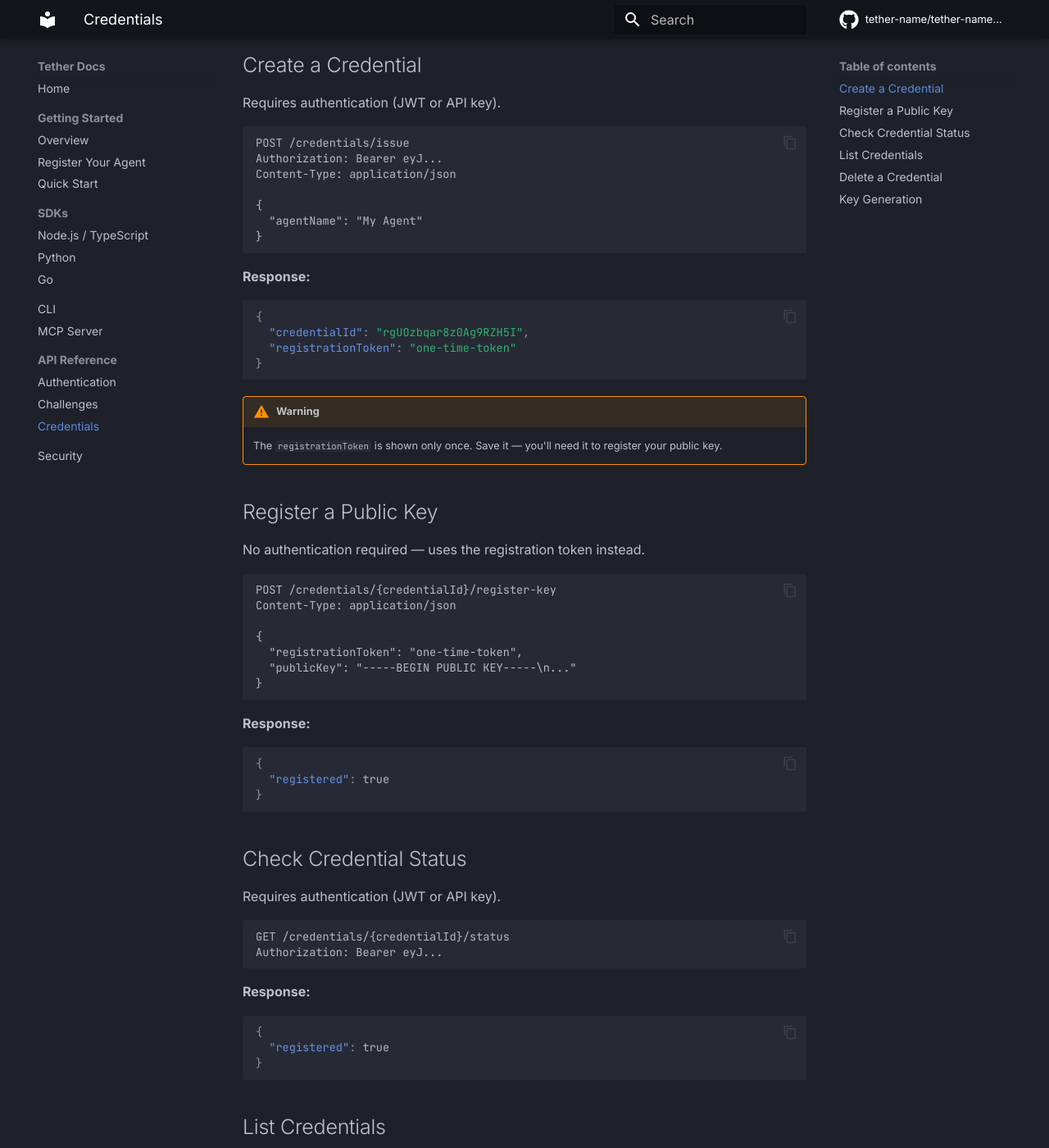
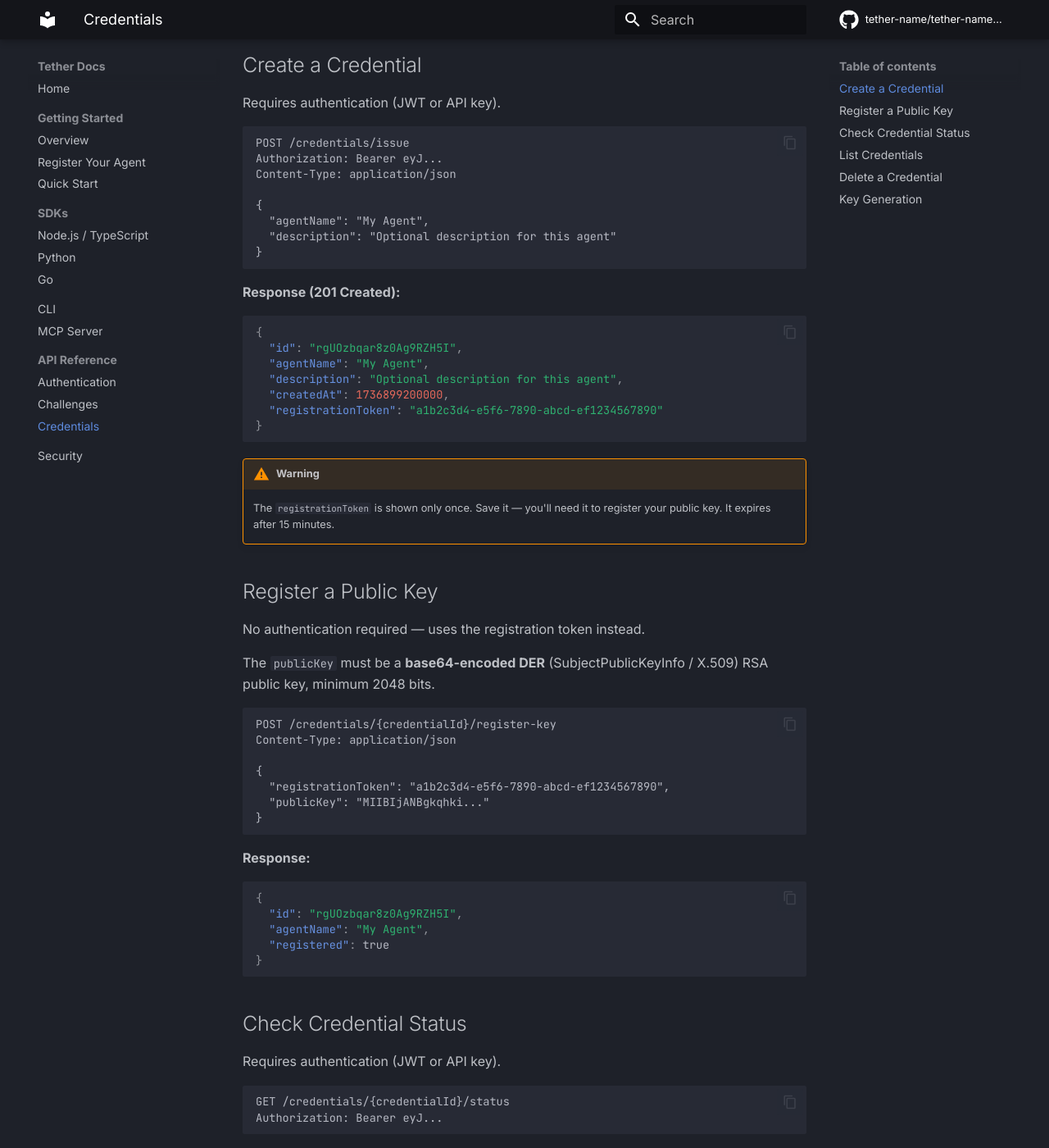
Before and after one commit to tether-name/tether-name-docs, an MkDocs documentation site: the page built from docs/api/credentials.md, in a window 1280 px wide and 1400 px high, scrolled down 209 px. Shown: the whole window at 82% size. Built offline with MkDocs 1.6.1 and Material for MkDocs 9.7.7, drawn with Linux system fonts in a browser that asks for light colours; comment, search, counter and statistics services are not loaded; some of the changed text lies outside the part shown.

Commit message:
docs: fix credentials API (response fields, publicKey format, add examples)

````diff
--- a/docs/api/credentials.md
+++ b/docs/api/credentials.md
@@ -12,7 +12,39 @@ Authorization: Bearer eyJ...
 Content-Type: application/json
 
 {
-  "agentName": "My Agent"
+  "agentName": "My Agent",
+  "description": "Optional description for this agent"
+}
+```
+
+**Response (201 Created):**
+
+```json
+{
+  "id": "rgUOzbqar8z0Ag9RZH5I",
+  "agentName": "My Agent",
+  "description": "Optional description for this agent",
+  "createdAt": 1736899200000,
+  "registrationToken": "a1b2c3d4-e5f6-7890-abcd-ef1234567890"
+}
+```
+
+!!! warning
+    The `registrationToken` is shown only once. Save it — you'll need it to register your public key. It expires after 15 minutes.
+
+## Register a Public Key
+
+No authentication required — uses the registration token instead.
+
+The `publicKey` must be a **base64-encoded DER** (SubjectPublicKeyInfo / X.509) RSA public key, minimum 2048 bits.
+
+```
+POST /credentials/{credentialId}/register-key
+Content-Type: application/json
+
+{
+  "registrationToken": "a1b2c3d4-e5f6-7890-abcd-ef1234567890",
+  "publicKey": "MIIBIjANBgkqhki..."
 }
 ```
 
@@ -20,32 +52,8 @@ Content-Type: application/json
 
 ```json
 {
-  "credentialId": "rgUOzbqar8z0Ag9RZH5I",
-  "registrationToken": "one-time-token"
-}
-```
-
-!!! warning
-    The `registrationToken` is shown only once. Save it — you'll need it to register your public key.
-
-## Register a Public Key
-
-No authentication required — uses the registration token instead.
-
-```
-POST /credentials/{credentialId}/register-key
-Content-Type: application/json
-
-{
-  "registrationToken": "one-time-token",
-  "publicKey": "-----BEGIN PUBLIC KEY-----\n..."
-}
-```
-
-**Response:**
-
-```json
-{
+  "id": "rgUOzbqar8z0Ag9RZH5I",
+  "agentName": "My Agent",
   "registered": true
 }
 ```
@@ -63,6 +71,8 @@ Authorization: Bearer eyJ...
 
 ```json
 {
+  "id": "rgUOzbqar8z0Ag9RZH5I",
+  "agentName": "My Agent",
   "registered": true
 }
 ```
@@ -76,7 +86,19 @@ GET /credentials
 Authorization: Bearer eyJ...
 ```
 
-Returns an array of all credentials associated with your account.
+**Response:**
+
+```json
+[
+  {
+    "id": "rgUOzbqar8z0Ag9RZH5I",
+    "agentName": "My Agent",
+    "description": "Optional description",
+    "createdAt": 1736899200000,
+    "lastVerifiedAt": 1736985600000
+  }
+]
+```
 
 ## Delete a Credential
 
@@ -87,6 +109,14 @@ DELETE /credentials/{credentialId}
 Authorization: Bearer eyJ...
 ```
 
+**Response:**
+
+```json
+{
+  "message": "Credential deleted"
+}
+```
+
 ## Key Generation
 
 Generate an RSA-2048 key pair for your agent:
@@ -95,8 +125,11 @@ Generate an RSA-2048 key pair for your agent:
 # Generate private key (DER format)
 openssl genpkey -algorithm RSA -pkeyopt rsa_keygen_bits:2048 -outform DER -out private-key.der
 
-# Extract public key (PEM format for registration)
-openssl rsa -in private-key.der -inform DER -pubout -out public-key.pem
+# Extract public key (DER format)
+openssl rsa -in private-key.der -inform DER -pubout -outform DER -out public-key.der
+
+# Base64 encode for API submission
+base64 < public-key.der | tr -d '\n'
 ```
 
-Then register the public key contents with the endpoint above.
+Then register the base64-encoded public key with the `register-key` endpoint above.
````
